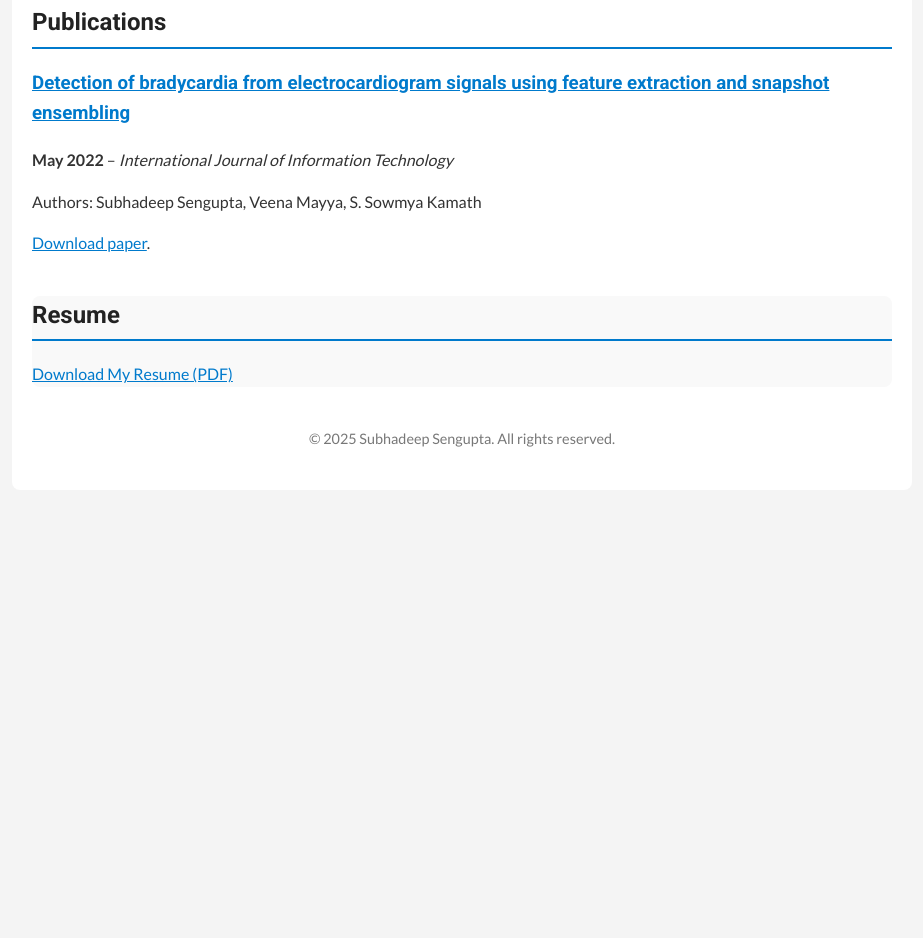
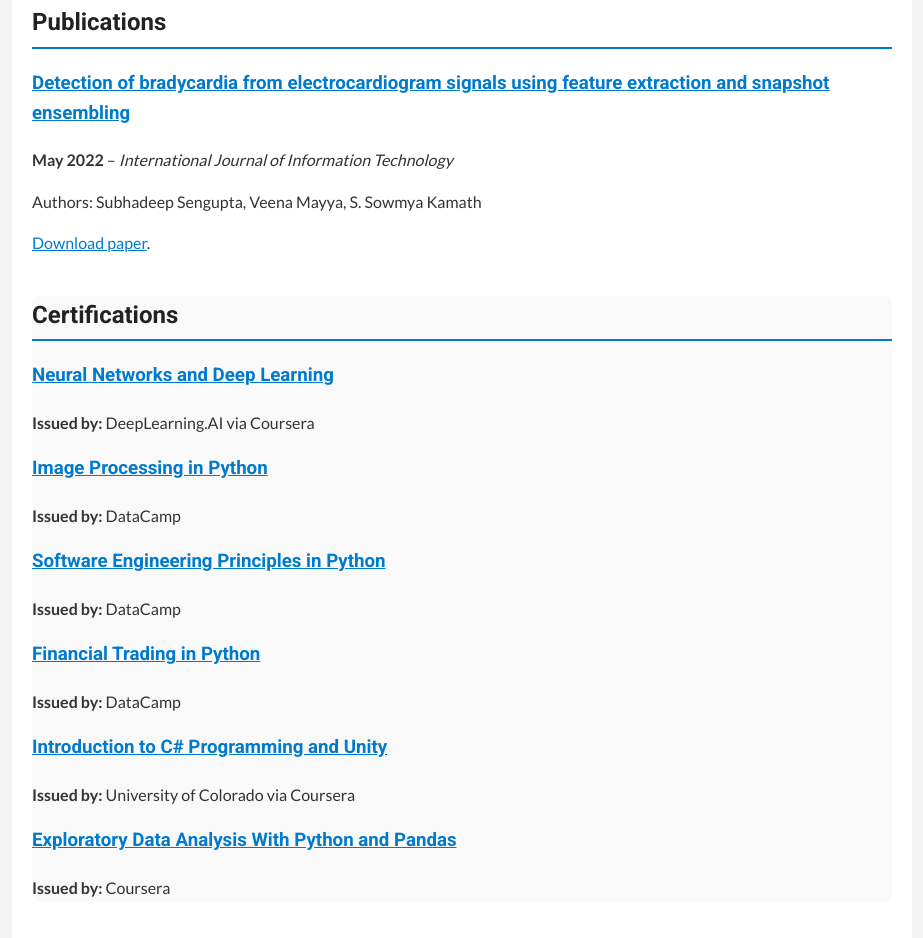
Before and after one commit to subhadeep-sg/subhadeep-sg.github.io, a plain HTML site: page index.html in a window 1280 px wide. Shown: the part 2996-3934 px from the top of the page, without its empty margins (178-1101 px from the left). Before the commit the page ends 3506 px from the top, so only its background shows below. Drawn offline with Linux system fonts and the light colour scheme.

Commit message:
update certifications

```diff
--- a/index.html
+++ b/index.html
@@ -222,6 +222,67 @@
         </div>
         </section>
 
+        <section id="certifications">
+            <h2>Certifications</h2>
+
+            <div class="cert-entry">
+                <h3>
+                    <a href="https://coursera.org/share/34cb97c6cc50acb6ff96e63c1eb9b661" target="_blank">
+                        Neural Networks and Deep Learning
+                    </a>
+                </h3>
+                <p><strong>Issued by:</strong> DeepLearning.AI via Coursera</p>
+            </div>
+
+            <div class="cert-entry">
+                <h3>
+                    <a href="https://drive.google.com/file/d/1QSyXr6rDlpf9Dfckg_C7jAjmupvdylKt/view?usp=drive_link" target="_blank">
+                        Image Processing in Python
+                    </a>
+                </h3>
+                <p><strong>Issued by:</strong> DataCamp</p>
+            </div>
+
+            <div class="cert-entry">
+                <h3>
+                    <a href="https://drive.google.com/file/d/1SyvVpgW1bTJmVxS8Z_Rgd4P0GKz9EUJd/view?usp=drive_link" target="_blank">
+                        Software Engineering Principles in Python
+                    </a>
+                </h3>
+                <p><strong>Issued by:</strong> DataCamp</p>
+            </div>
+
+            <div class="cert-entry">
+                <h3>
+                    <a href="https://drive.google.com/file/d/1nFMh9Ff1qdnOHRttLfqaR9A_K0683Td_/view?usp=drive_link" target="_blank">
+                        Financial Trading in Python
+                    </a>
+                </h3>
+                <p><strong>Issued by:</strong> DataCamp</p>
+            </div>
+
+            <div class="cert-entry">
+                <h3>
+                    <a href="https://coursera.org/share/823d8c6217d7622f6e655a3c4df083eb" target="_blank">
+                        Introduction to C# Programming and Unity
+                    </a>
+                </h3>
+                <p><strong>Issued by:</strong> University of Colorado via Coursera</p>
+            </div>
+
+            <div class="cert-entry">
+                <h3>
+                    <a href="https://coursera.org/share/ea2d203e8ec8c54c60cd6b039a6676bf" target="_blank">
+                        Exploratory Data Analysis With Python and Pandas
+                    </a>
+                </h3>
+                <p><strong>Issued by:</strong> Coursera</p>
+            </div>
+
+
+        </section>
+
+
         <section id="resume-download">
         <h2>Resume</h2>
         <p>
```
